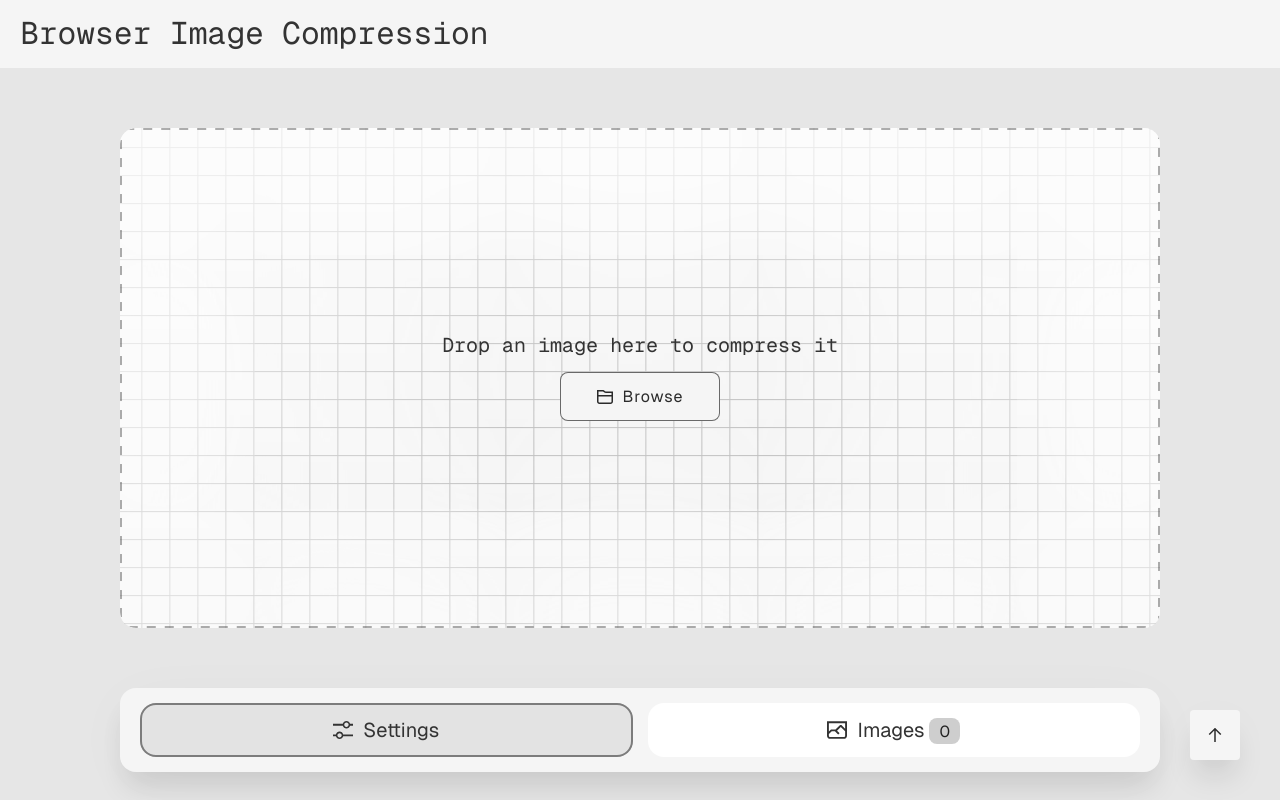
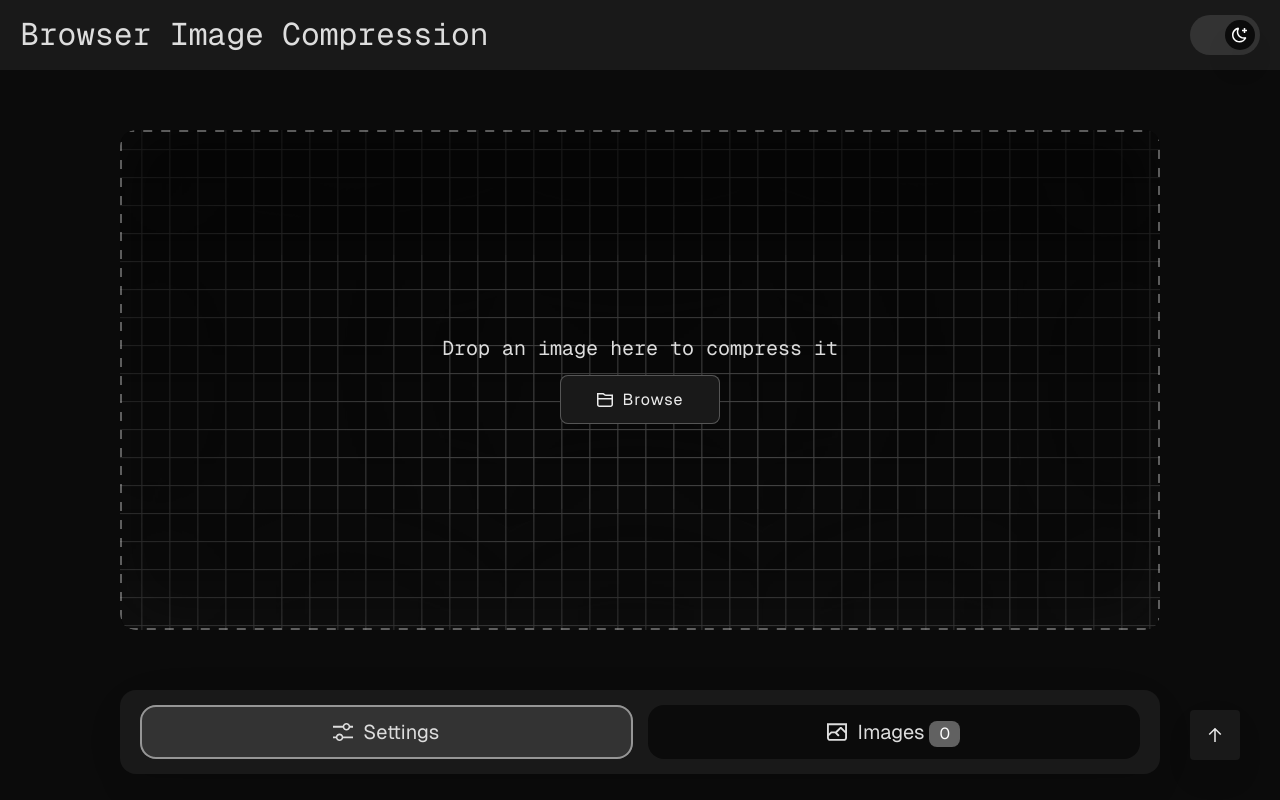
Before and after one commit to yuqianglianshou/mazanoke_ice, a plain HTML site: page index.html in a window 1280 px wide. Shown: the top 800 px of the page. Drawn offline with Linux system fonts and the light colour scheme.

Commit message:
feat: theme switch toggle

```diff
--- a/assets/css/style.css
+++ b/assets/css/style.css
@@ -128,6 +128,13 @@ img {
   justify-content: flex-start;
   color: var(--color-on-surface);
   padding: var(--space-xs) var(--space-sm);
+}
+
+.top-nav-actions {
+  display: flex;
+  justify-content: flex-end;
+  align-items: center;
+  flex: 1;
 }
 
 .content {
@@ -446,6 +453,65 @@ button {
 }
 
 /****************************************************
+ *  Input: Switch
+ ****************************************************/
+
+.switch {
+  --switch-width: 70px;
+  --switch-height: 40px;
+  display: inline-flex;
+  align-items: center;
+  width: var(--switch-width);
+  height: var(--switch-height);
+  background: var(--color-surface-higher);
+  border-radius: var(--rounded-full);
+  padding: var(--space-3xs);
+  cursor: pointer;
+}
+
+.switch input {
+  display: none;
+}
+
+.switch-thumb {
+  position: relative;
+  display: flex;
+  justify-content: center;
+  align-items: center;
+  width: calc(var(--switch-height) - var(--space-2xs));
+  height: calc(var(--switch-height) - var(--space-2xs));
+  background-color: var(--color-surface);
+  color: var(--color-on-surface-higher);
+  box-shadow: var(--shadow-2);
+  border-radius: var(--rounded-full);
+  transition: var(--duration-300);
+  transform: translateX(100%);
+}
+
+
+.switch-icon--light,
+.switch-icon--dark {
+  position: absolute;
+  top: 50%;
+  left: 50%;
+  transform: translate3d(-50%, -50%, 0);
+  display: flex;
+  justify-content: center;
+  align-items: center;
+  transition: var(--duration-300);
+  opacity: 0;
+}
+
+html.theme-light .switch-icon--light,
+html.theme-dark .switch-icon--dark {
+  opacity: 1;
+}
+
+html.theme-light .switch-thumb {
+  transform: translateX(0%);
+}
+
+/****************************************************
  *  Input: Segmented control
  ****************************************************/
 
--- a/assets/css/variables.css
+++ b/assets/css/variables.css
@@ -138,8 +138,7 @@
   ); /* Subpage container surface */
 }
 
-@media (prefers-color-scheme: light) {
-  :root {
+html.theme-light {
   /* Brand */
   --color-primary: #007f6e;
   --color-primary-variant: #015a4e;
@@ -172,5 +171,3 @@
   --subpage-shade-x-color: var(--color-surface-variant);
   --subpage-container-bgimage: linear-gradient(to bottom right, hsl(0deg 0% 100%), hsl(0deg 0% 93.94%));
 }
-
-}
--- a/assets/js/script.js
+++ b/assets/js/script.js
@@ -15,6 +15,7 @@ let imageCount = 0;
 
 /**
  * TODO:
+ * - Prevent color transition on initial load and when switching theme. Use css multiplier during transition to cause duration to be 0?
  * - Handle PNG compression better when quality option is used.
  *  - E.g. convert to jpg first and compress, and convert back to png on output?
  * - Double check state of settings on page load, in case of browser back button.
@@ -479,3 +480,30 @@ function selectCompressMethod(value) {
   document.querySelector(`#compressMethodGroup input[name="compressMethod"][value="${value}"]`).closest('.button-card-radio').classList.add('button-card-radio--is-selected');
   toggleFields();
 }
+
+
+
+function setTheme(themeName) {
+  localStorage.setItem('theme', themeName);
+  document.documentElement.className = themeName;
+}
+
+function toggleTheme() {
+  if (localStorage.getItem('theme') === 'theme-dark') {
+      setTheme('theme-light');
+  }
+  else {
+      setTheme('theme-dark');
+  }
+}
+
+(function () {
+  if (localStorage.getItem('theme') === 'theme-light') {
+      setTheme('theme-light');
+      document.getElementById('themeSwitchThumb').checked = false;
+  }
+  else {
+      setTheme('theme-dark');
+    document.getElementById('themeSwitchThumb').checked = true;
+  }
+})();
--- a/index.html
+++ b/index.html
@@ -17,9 +17,24 @@
 <body>
   <div class="body-tint-bottom"></div>
 
-  <div class="top-nav">
+  <nav class="top-nav">
     <h1 class="h4">Browser Image Compression</h1>
-  </div>
+
+    <div class="top-nav-actions">
+      <div class="theme-switch-container">
+        <label id="themeSwitch" class="switch switch--theme">
+          <input type="checkbox" onchange="toggleTheme()" id="themeSwitchThumb">
+          <span class="switch-thumb">
+            <span class="switch-icon switch-icon--light">
+              <svg height="16" stroke-linejoin="round" viewBox="0 0 16 16" width="16" style="color: currentcolor;"><path fill-rule="evenodd" clip-rule="evenodd" d="M8.75 0.75V0H7.25V0.75V2V2.75H8.75V2V0.75ZM11.182 3.75732L11.7123 3.22699L12.0659 2.87344L12.5962 2.34311L13.6569 3.40377L13.1265 3.9341L12.773 4.28765L12.2426 4.81798L11.182 3.75732ZM8 10.5C9.38071 10.5 10.5 9.38071 10.5 8C10.5 6.61929 9.38071 5.5 8 5.5C6.61929 5.5 5.5 6.61929 5.5 8C5.5 9.38071 6.61929 10.5 8 10.5ZM8 12C10.2091 12 12 10.2091 12 8C12 5.79086 10.2091 4 8 4C5.79086 4 4 5.79086 4 8C4 10.2091 5.79086 12 8 12ZM13.25 7.25H14H15.25H16V8.75H15.25H14H13.25V7.25ZM0.75 7.25H0V8.75H0.75H2H2.75V7.25H2H0.75ZM2.87348 12.0659L2.34315 12.5962L3.40381 13.6569L3.93414 13.1265L4.28769 12.773L4.81802 12.2426L3.75736 11.182L3.22703 11.7123L2.87348 12.0659ZM3.75735 4.81798L3.22702 4.28765L2.87347 3.9341L2.34314 3.40377L3.4038 2.34311L3.93413 2.87344L4.28768 3.22699L4.81802 3.75732L3.75735 4.81798ZM12.0659 13.1265L12.5962 13.6569L13.6569 12.5962L13.1265 12.0659L12.773 11.7123L12.2426 11.182L11.182 12.2426L11.7123 12.773L12.0659 13.1265ZM8.75 13.25V14V15.25V16H7.25V15.25V14V13.25H8.75Z" fill="currentColor"></path></svg>
+            </span>
+            <span class="switch-icon switch-icon--dark">
+              <svg data-testid="geist-icon" height="16" stroke-linejoin="round" viewBox="0 0 16 16" width="16" style="color: currentcolor;"><path fill-rule="evenodd" clip-rule="evenodd" d="M1.5 8.00005C1.5 5.53089 2.99198 3.40932 5.12349 2.48889C4.88136 3.19858 4.75 3.95936 4.75 4.7501C4.75 8.61609 7.88401 11.7501 11.75 11.7501C11.8995 11.7501 12.048 11.7454 12.1953 11.7361C11.0955 13.1164 9.40047 14.0001 7.5 14.0001C4.18629 14.0001 1.5 11.3138 1.5 8.00005ZM6.41706 0.577759C2.78784 1.1031 0 4.22536 0 8.00005C0 12.1422 3.35786 15.5001 7.5 15.5001C10.5798 15.5001 13.2244 13.6438 14.3792 10.9921L13.4588 9.9797C12.9218 10.155 12.3478 10.2501 11.75 10.2501C8.71243 10.2501 6.25 7.78767 6.25 4.7501C6.25 3.63431 6.58146 2.59823 7.15111 1.73217L6.41706 0.577759ZM13.25 1V1.75V2.75L14.25 2.75H15V4.25H14.25H13.25V5.25V6H11.75V5.25V4.25H10.75L10 4.25V2.75H10.75L11.75 2.75V1.75V1H13.25Z" fill="currentColor"></path></svg>          </span>
+            </span>
+        </label>
+      </div>
+    </div>
+  </nav>
 
   <div class="content">
 
```
Lines whose indentation alone changed are shown as unchanged.
